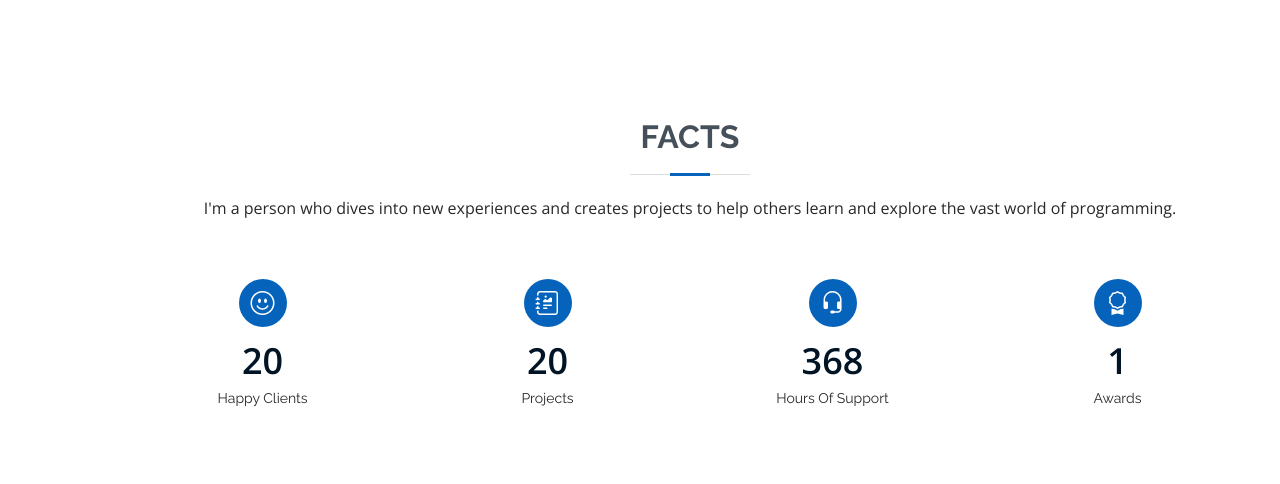
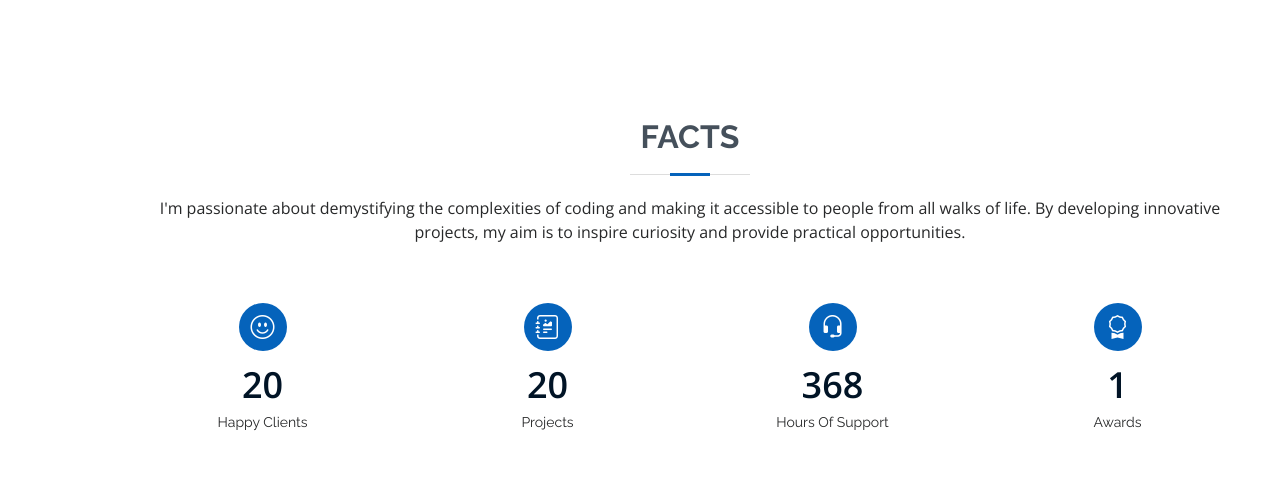
Before and after one commit to Carlos141205/-1101-final-project-, a Flask app: page / in a window 1280 px wide. Shown: the part 1321-1805 px from the top of the page. Run offline with Flask 3, Linux system fonts and the light colour scheme; some libraries are stand-ins or nearby versions.

Commit message:
modified:   templates/index.html

```diff
--- a/templates/index.html
+++ b/templates/index.html
@@ -122,7 +122,7 @@
 
         <div class="section-title">
           <h2>Facts</h2>
-          <p>I'm a person who dives into new experiences and creates projects to help others learn and explore the vast world of programming.</p>
+          <p>I'm passionate about demystifying the complexities of coding and making it accessible to people from all walks of life. By developing innovative projects, my aim is to inspire curiosity and provide practical opportunities.</p>
         </div>
         &emsp;
         <div class="row">
```
